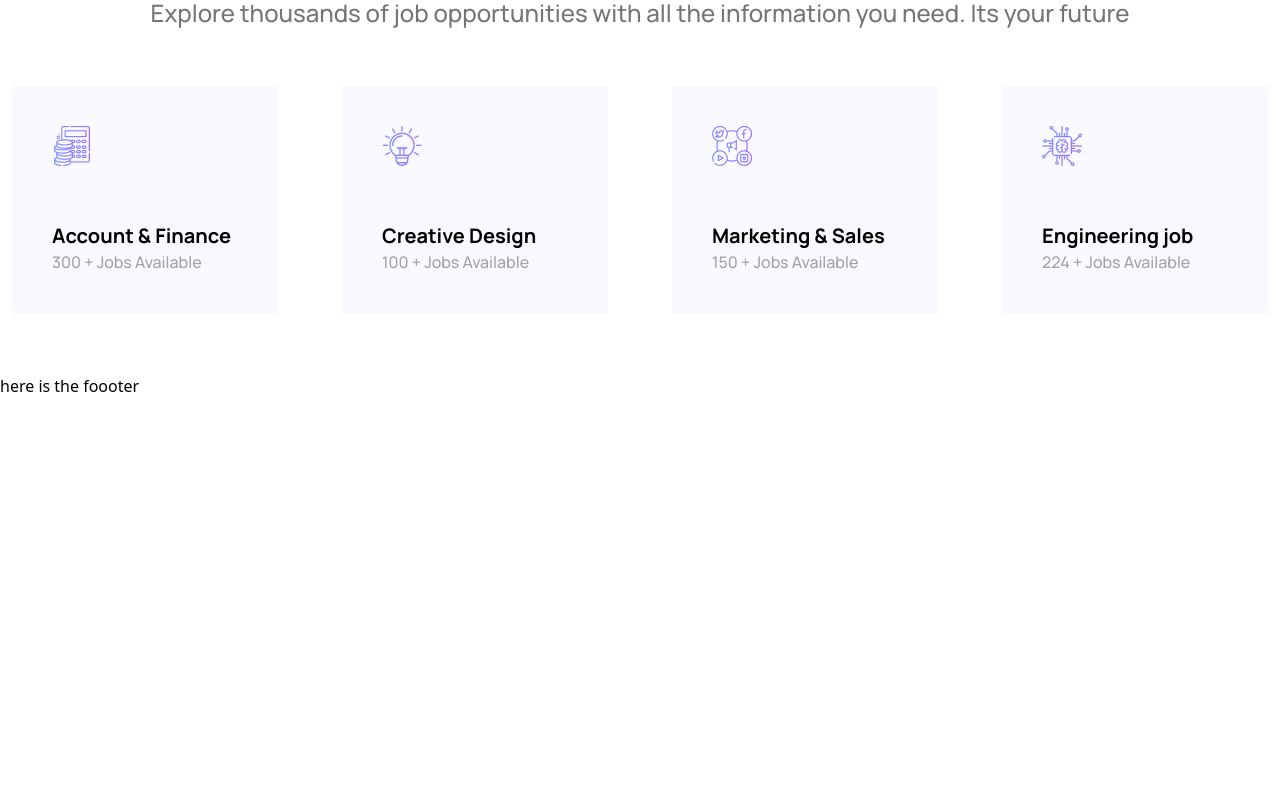
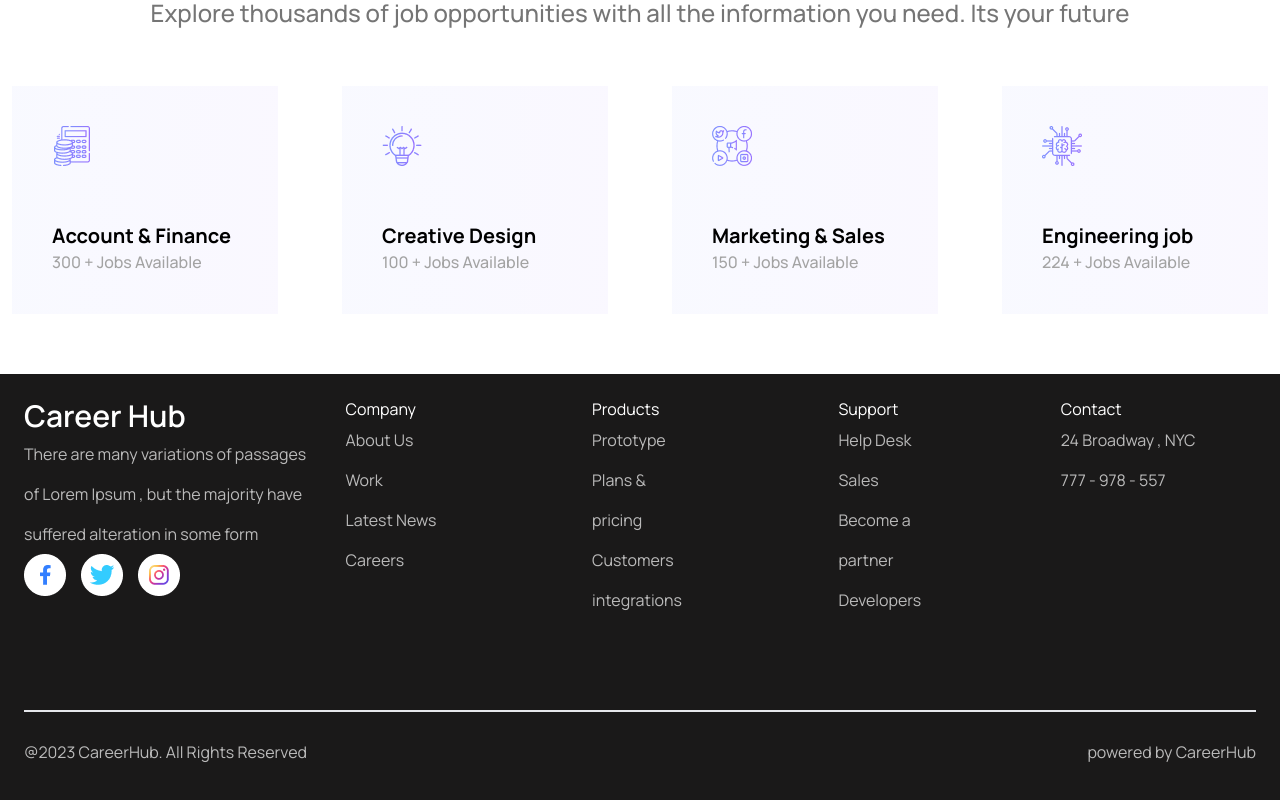
Before and after one commit to iamdevsajjad/career-hub, a React (Vite) app: page / in a window 1280 px wide. Shown: the part 768-1568 px from the top of the page. Before the commit the page ends 1166 px from the top, so only its background shows below. Built offline with nearby package versions, Linux system fonts and the light colour scheme; a web font is replaced by a local one.

Commit message:
footer designed done

```diff
--- /dev/null
+++ b/src/components/Shared/Footer/Footer.css
@@ -0,0 +1,15 @@
+p {
+  color: rgba(255, 255, 255, 0.7);
+  font-size: 16px;
+  font-style: normal;
+  font-weight: 400;
+  line-height: 40px; /* 250% */
+}
+
+h3 {
+  color: #fff;
+  font-size: 16px;
+  font-style: normal;
+  font-weight: 600;
+  line-height: normal;
+}
--- a/src/components/Shared/Footer/Footer.jsx
+++ b/src/components/Shared/Footer/Footer.jsx
@@ -1,11 +1,62 @@
-import React from 'react';
+import React from "react";
+import "./Footer.css";
 
 const Footer = () => {
-    return (
-        <div>
-            here is the foooter
+  return (
+    <div className="bg-[#1A1919] p-6 font-myFont text-white">
+      <div className="fullFooter grid grid-cols-5 container mx-auto  border-b-2">
+        <div className="mx-auto navGroup">
+          <h2 className="text-3xl font-semibold">Career Hub</h2>
+          <p className="w-[300px]">
+            There are many variations of passages of Lorem Ipsum , but the
+            majority have suffered alteration in some form
+          </p>
+          <div className="h-[156px] w-[165px]">
+            <button><img src="../../../../src/assets/icons/social.png" alt="" /></button>
+          </div>
         </div>
-    );
+        <div className=" navGroup w-24 mx-auto">
+          <h3>Company</h3>
+          <div className="Links">
+          <p>About Us</p>
+          <p>Work</p>
+          <p>Latest News</p>
+          <p>Careers</p>
+          </div>
+        </div>
+        <div className=" navGroup w-24 mx-auto">
+          <h3>Products</h3>
+          <div className="Links">
+          <p>Prototype</p>
+          <p>Plans & pricing</p>
+          <p>Customers</p>
+          <p>integrations</p>
+          </div>
+        </div>
+        <div className=" navGroup w-24 mx-auto">
+          <h3>Support</h3>
+          <div className="Links">
+          <p>Help Desk</p>
+          <p>Sales</p>
+          <p>Become a partner</p>
+          <p>Developers</p>
+          </div>
+        </div>
+        <div className=" navGroup w-36 mx-auto">
+          <h3>Contact</h3>
+          <div className="Links">
+          <p>24 Broadway , NYC</p>
+          <p> 777 - 978 - 557</p>
+          </div>
+        </div>
+
+      </div>
+      <div className="bottomTexts flex justify-between container mx-auto py-5">
+        <p>@2023 CareerHub. All Rights Reserved</p>
+        <p>powered by CareerHub</p>
+      </div>
+    </div>
+  );
 };
 
 export default Footer;
```
